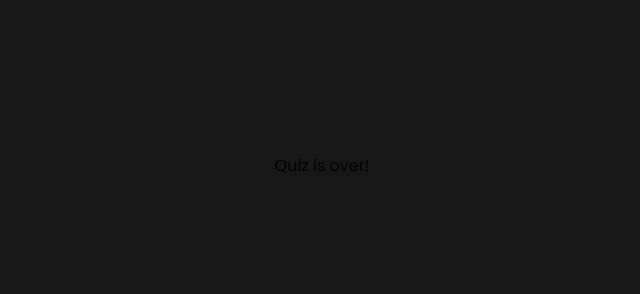
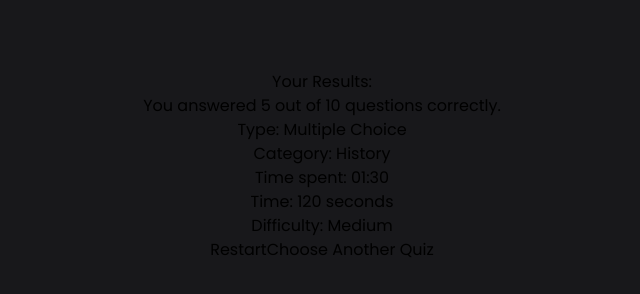
Before and after one commit to Daria-Artiomenko/Quiz_app, a React (Vite) app: page / in a window 1280 px wide. Both pictures are taken after a click on the button "End Quiz". Shown: the part 234-528 px from the top of the page, without its empty margins (318-958 px from the left). Built offline with nearby package versions, Linux system fonts and the light colour scheme.

Commit message:
Quiz Results Screen

```diff
--- a/src/App.tsx
+++ b/src/App.tsx
@@ -1,14 +1,18 @@
 // import { QuizConfigPage } from './pages/quizConfigPage/QuizConfigPage'
+import { QuizQuestionPage } from './pages/quizQuestionPage/QuizQuestionPage'
+// import { QuizResultsPage } from './pages/quizResultsPage/QuizResultsPage'
+
 import './App.css'
-import { QuizQuestionPage } from './pages/quizQuestionPage/QuizQuestionPage'
+
 
 function App() {
 
   return (
-    <>
-    {/* <QuizConfigPage/> */}
-    <QuizQuestionPage/>
-    </>
+		<>
+			{/* <QuizConfigPage/> */}
+			<QuizQuestionPage/>
+			{/* <QuizResultsPage/> */}
+		</>
   )
 }
 
--- /dev/null
+++ b/src/components/quizResults/QuizResults.tsx
@@ -0,0 +1,51 @@
+import React from 'react';
+import ButtonMain from '../../components/buttonMain/ButtonMain';
+
+interface QuizResultsProps {
+  correctAnswers: number;
+  totalQuestions: number;
+  quizConfig: {
+    type: string;
+    category: string;
+    time: number;
+    difficulty: string;
+  };
+  timeTaken: number;
+  onRestart: () => void;
+  onChooseAnother: () => void;
+}
+
+export const QuizResults: React.FC<QuizResultsProps> = ({
+  correctAnswers,
+  totalQuestions,
+  quizConfig,
+  timeTaken,
+  onRestart,
+  onChooseAnother,
+}) => {
+    const formattedTimeTaken = new Date(timeTaken * 1000).toISOString().slice(14, 19);
+
+    return (
+        <div >
+            <h2 className='text-3xl font-medium text-amber-500 mb-16 text-center w-2/3 mx-auto'> Your Results:</h2>
+            <p className='text-xl font-light text-zinc-200 text-center mb-4'>You answered
+                <span className='font-medium text-amber-500'> {correctAnswers} </span>
+                out of <span className='font-medium text-amber-500'> {totalQuestions} </span>
+                questions correctly.
+            </p>
+            <div className='flex flex-col gap-2 text-xl font-light text-zinc-200 text-center'>
+            <p><span className='font-medium text-amber-500'>Type: </span> {quizConfig.type}</p>
+            <p> <span className='font-medium text-amber-500'>Category: </span> {quizConfig.category}</p>
+            <p> <span className='font-medium text-amber-500'>Time spent: </span> {formattedTimeTaken} </p>
+            <p> <span className='font-medium text-amber-500'>Time: </span> {quizConfig.time} seconds</p>
+
+            <p> <span className='font-medium text-amber-500'>Difficulty: </span> {quizConfig.difficulty}</p>
+            </div>
+
+            <div className='flex justify-center mt-4 gap-4'>
+            <ButtonMain onClick={onRestart} label="Restart" />
+            <ButtonMain onClick={onChooseAnother} label="Choose Another Quiz" />
+            </div>
+        </div>
+    );
+};
--- a/src/pages/quizQuestionPage/QuizQuestionPage.tsx
+++ b/src/pages/quizQuestionPage/QuizQuestionPage.tsx
@@ -4,6 +4,7 @@ import Question from '../../components/questions/Questions';
 import ButtonSecondary from '../../components/buttonSecondary/ButtonSecondary';
 import ButtonMain from '../../components/buttonMain/ButtonMain';
 import Timer from '../../components/timer/Timer';
+import { QuizResultsPage } from '../quizResultsPage/QuizResultsPage';
 
 
 // Mock data
@@ -24,6 +25,15 @@ const questions = [
   { id: 5, text: "Madrid", isCorrect: false },
   { id: 6, text: "London", isCorrect: true },
   { id: 7, text: "Berlin", isCorrect: false },
+  { id: 8, text: "Minsk", isCorrect: false },
+  { id: 9, text: "Madrid", isCorrect: false },
+  { id: 10, text: "London", isCorrect: true },
+  { id: 11, text: "Berlin", isCorrect: false },
+  { id: 12, text: "Berlin", isCorrect: false },
+  { id: 13, text: "Minsk", isCorrect: false },
+  { id: 14, text: "Madrid", isCorrect: false },
+  { id: 15, text: "London", isCorrect: true },
+  { id: 16, text: "Berlin", isCorrect: false },
 ];
 
 const questionAnswers = [
@@ -52,9 +62,9 @@ export const QuizQuestionPage: React.FC = () => {
               return prevTime - 1;
             });
           }, 1000);
+        return () => clearInterval(timer);
+    }, [quizTime]);
 
-        return () => clearInterval(timer);
-    }, []);
 
     const currentQuestion = questions[currentQuestionIndex];
 
@@ -108,7 +118,8 @@ export const QuizQuestionPage: React.FC = () => {
                     />
                 </>
             )}
-            {isQuizOver && <div className='text-3xl font-medium text-amber-500 mb-16 text-center w-2/3 mx-auto'>Quiz is over!</div>}
+              {isQuizOver && <QuizResultsPage/>
+            }
         </>
     )
 }
--- /dev/null
+++ b/src/pages/quizResultsPage/QuizResultsPage.tsx
@@ -0,0 +1,22 @@
+import React from 'react';
+import { QuizResults } from '../../components/quizResults/QuizResults';
+
+const quizConfig = {
+  type: 'Multiple Choice',
+  category: 'History',
+  time: 120,
+  difficulty: 'Medium',
+};
+
+export const QuizResultsPage: React.FC = () => {
+  return (
+    <QuizResults
+      correctAnswers={5}
+      totalQuestions={10}
+      quizConfig={quizConfig}
+      timeTaken={90}
+      onRestart={() => console.log('Restart clicked')}
+      onChooseAnother={() => console.log('Choose Another clicked')}
+    />
+  );
+};
```
Also changed, not shown: package.json (+4 -3 lines), .eslintrc.cjs, 1 other file (tests, documents, lock files or other folders). Lines whose indentation alone changed are shown as unchanged.
